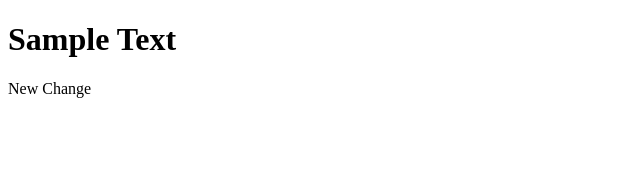
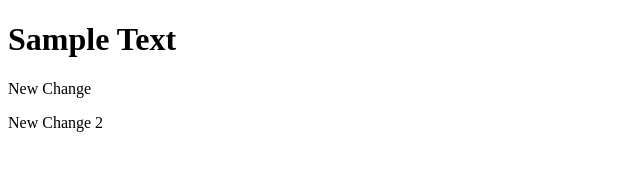
Before and after one commit to luck-duck/test, a plain HTML site: page index.html in a window 1280 px wide. Shown: the whole page, without its empty margins (0-640 px from the left). Drawn offline with Linux system fonts and the light colour scheme.

Commit message:
second commit

```diff
--- a/index.html
+++ b/index.html
@@ -6,5 +6,6 @@
 <body>
 	<h1>Sample Text</h1>
 	<p>New Change</p>
+	<p>New Change 2</p>
 </body>
 </html>
```
